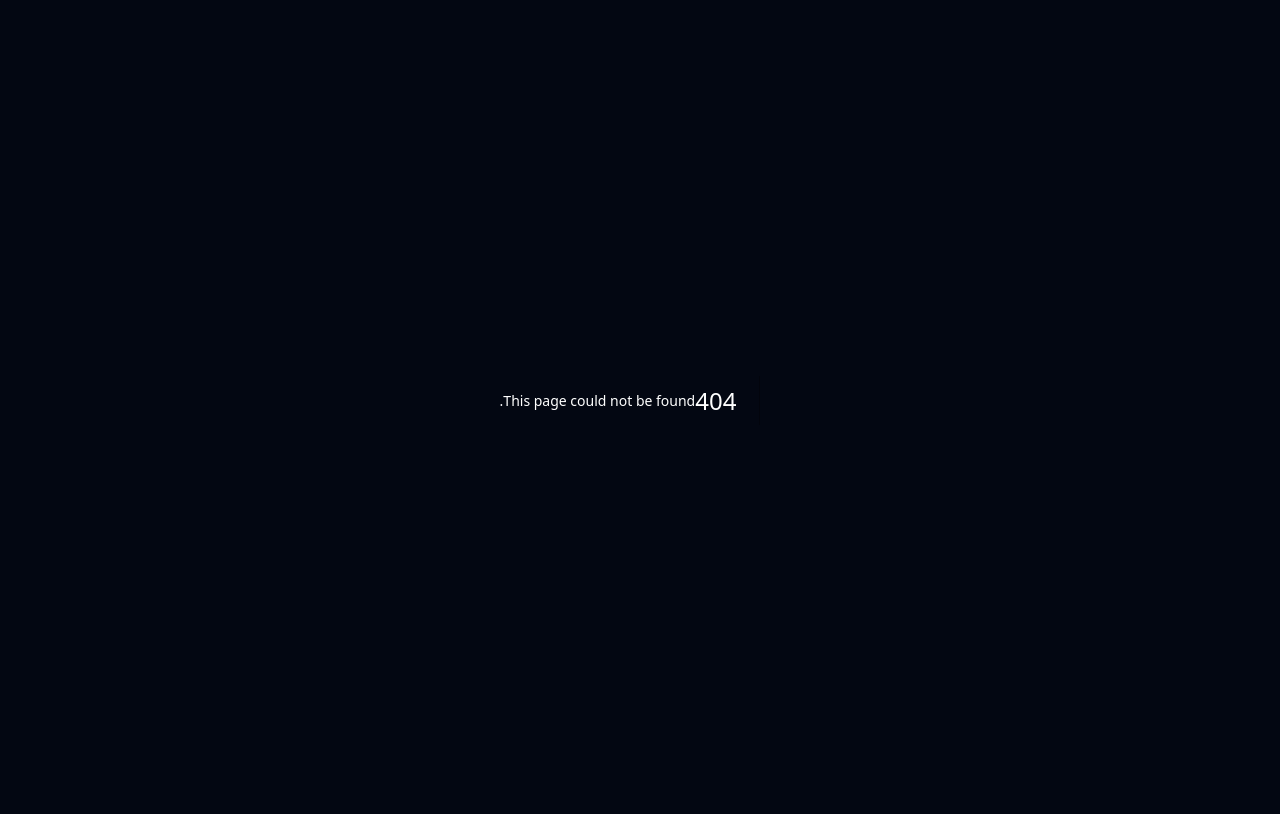
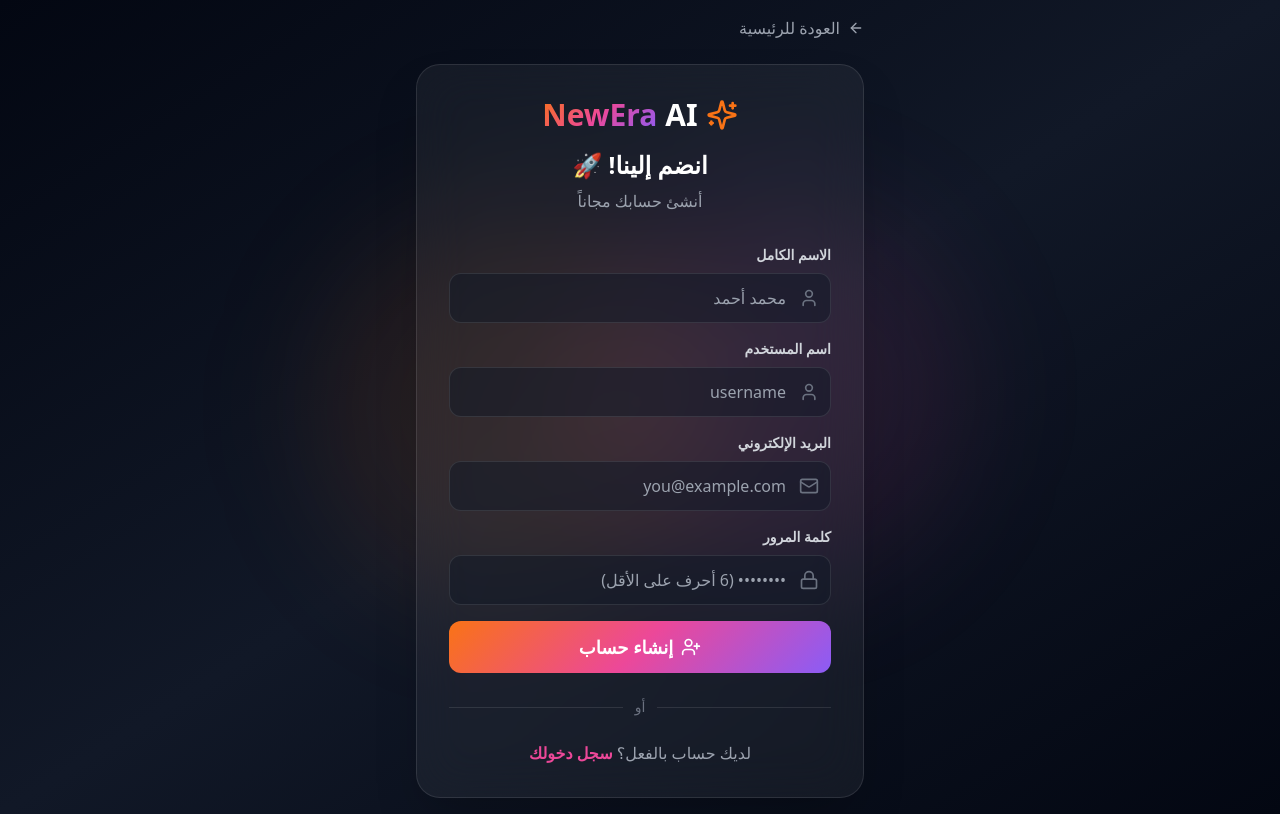
Before and after one commit to dreamsarena-web/newera-frontend, a Next.js app: page /register in a window 1280 px wide. Before the commit this address had no page. Built offline with nearby package versions, Linux system fonts and the light colour scheme.

Commit message:
Create page.tsx

```diff
--- /dev/null
+++ b/app/register/page.tsx
@@ -0,0 +1,213 @@
+"use client";
+
+import { useState } from "react";
+import { useRouter } from "next/navigation";
+import Link from "next/link";
+import { Mail, Lock, User, UserPlus, Loader2, Sparkles, ArrowLeft } from "lucide-react";
+import axios from "axios";
+import toast from "react-hot-toast";
+
+export default function RegisterPage() {
+  const router = useRouter();
+
+  const [formData, setFormData] = useState({
+    username: "",
+    email: "",
+    password: "",
+    full_name: "",
+  });
+  const [isLoading, setIsLoading] = useState(false);
+
+  const handleSubmit = async (e: React.FormEvent) => {
+    e.preventDefault();
+    if (isLoading) return;
+
+    if (formData.password.length < 6) {
+      toast.error("كلمة المرور يجب أن تكون 6 أحرف على الأقل");
+      return;
+    }
+
+    setIsLoading(true);
+
+    try {
+      const apiUrl = process.env.NEXT_PUBLIC_API_URL || "https://ai-arena-backend-knyp.onrender.com";
+
+      await axios.post(`${apiUrl}/api/v1/auth/register`, formData);
+
+      toast.success("تم إنشاء الحساب بنجاح! 🎉");
+
+      setTimeout(() => {
+        router.push("/login");
+      }, 1500);
+    } catch (error: any) {
+      const message = error.response?.data?.detail || "حدث خطأ، حاول مرة أخرى";
+      toast.error(message);
+    } finally {
+      setIsLoading(false);
+    }
+  };
+
+  const handleChange = (e: React.ChangeEvent<HTMLInputElement>) => {
+    setFormData({ ...formData, [e.target.name]: e.target.value });
+  };
+
+  return (
+    <div className="min-h-screen bg-gradient-to-br from-gray-950 via-gray-900 to-gray-950 flex items-center justify-center p-4">
+      {/* Background Effects */}
+      <div className="fixed inset-0 overflow-hidden pointer-events-none">
+        <div className="absolute top-1/4 right-1/4 w-96 h-96 bg-pink-500/10 rounded-full blur-3xl" />
+        <div className="absolute bottom-1/4 left-1/4 w-96 h-96 bg-orange-500/10 rounded-full blur-3xl" />
+      </div>
+
+      <div className="relative w-full max-w-md">
+        {/* Back Button */}
+        <Link
+          href="/"
+          className="inline-flex items-center gap-2 text-gray-400 hover:text-white mb-6 transition-colors"
+        >
+          <ArrowLeft className="w-4 h-4" />
+          العودة للرئيسية
+        </Link>
+
+        {/* Card */}
+        <div className="bg-white/5 backdrop-blur-xl border border-white/10 rounded-3xl p-8 shadow-2xl">
+          {/* Logo */}
+          <div className="text-center mb-8">
+            <div className="inline-flex items-center gap-2 mb-4">
+              <Sparkles className="w-8 h-8 text-newera-orange" />
+              <h1 className="text-3xl font-black">
+                <span className="text-gradient">NewEra</span>
+                <span className="text-white"> AI</span>
+              </h1>
+            </div>
+            <h2 className="text-2xl font-bold mb-2">انضم إلينا! 🚀</h2>
+            <p className="text-gray-400">أنشئ حسابك مجاناً</p>
+          </div>
+
+          {/* Form */}
+          <form onSubmit={handleSubmit} className="space-y-4">
+            {/* Full Name */}
+            <div>
+              <label className="block text-sm font-bold text-gray-300 mb-2">
+                الاسم الكامل
+              </label>
+              <div className="relative">
+                <User className="absolute right-3 top-1/2 -translate-y-1/2 w-5 h-5 text-gray-500" />
+                <input
+                  type="text"
+                  name="full_name"
+                  value={formData.full_name}
+                  onChange={handleChange}
+                  placeholder="محمد أحمد"
+                  required
+                  disabled={isLoading}
+                  className="w-full bg-gray-900/50 border border-white/10 rounded-xl pr-11 pl-4 py-3 focus:outline-none focus:border-newera-pink transition-colors disabled:opacity-50"
+                />
+              </div>
+            </div>
+
+            {/* Username */}
+            <div>
+              <label className="block text-sm font-bold text-gray-300 mb-2">
+                اسم المستخدم
+              </label>
+              <div className="relative">
+                <User className="absolute right-3 top-1/2 -translate-y-1/2 w-5 h-5 text-gray-500" />
+                <input
+                  type="text"
+                  name="username"
+                  value={formData.username}
+                  onChange={handleChange}
+                  placeholder="username"
+                  required
+                  disabled={isLoading}
+                  className="w-full bg-gray-900/50 border border-white/10 rounded-xl pr-11 pl-4 py-3 focus:outline-none focus:border-newera-pink transition-colors disabled:opacity-50"
+                />
+              </div>
+            </div>
+
+            {/* Email */}
+            <div>
+              <label className="block text-sm font-bold text-gray-300 mb-2">
+                البريد الإلكتروني
+              </label>
+              <div className="relative">
+                <Mail className="absolute right-3 top-1/2 -translate-y-1/2 w-5 h-5 text-gray-500" />
+                <input
+                  type="email"
+                  name="email"
+                  value={formData.email}
+                  onChange={handleChange}
+                  placeholder="you@example.com"
+                  required
+                  disabled={isLoading}
+                  className="w-full bg-gray-900/50 border border-white/10 rounded-xl pr-11 pl-4 py-3 focus:outline-none focus:border-newera-pink transition-colors disabled:opacity-50"
+                />
+              </div>
+            </div>
+
+            {/* Password */}
+            <div>
+              <label className="block text-sm font-bold text-gray-300 mb-2">
+                كلمة المرور
+              </label>
+              <div className="relative">
+                <Lock className="absolute right-3 top-1/2 -translate-y-1/2 w-5 h-5 text-gray-500" />
+                <input
+                  type="password"
+                  name="password"
+                  value={formData.password}
+                  onChange={handleChange}
+                  placeholder="•••••••• (6 أحرف على الأقل)"
+                  required
+                  minLength={6}
+                  disabled={isLoading}
+                  className="w-full bg-gray-900/50 border border-white/10 rounded-xl pr-11 pl-4 py-3 focus:outline-none focus:border-newera-pink transition-colors disabled:opacity-50"
+                />
+              </div>
+            </div>
+
+            {/* Submit */}
+            <button
+              type="submit"
+              disabled={isLoading}
+              className="w-full px-6 py-3 bg-newera-gradient rounded-xl font-bold text-lg hover:scale-[1.02] transition-transform disabled:opacity-50 disabled:hover:scale-100 flex items-center justify-center gap-2"
+            >
+              {isLoading ? (
+                <>
+                  <Loader2 className="w-5 h-5 animate-spin" />
+                  جاري الإنشاء...
+                </>
+              ) : (
+                <>
+                  <UserPlus className="w-5 h-5" />
+                  إنشاء حساب
+                </>
+              )}
+            </button>
+          </form>
+
+          {/* Divider */}
+          <div className="my-6 flex items-center gap-3">
+            <div className="flex-1 h-px bg-white/10" />
+            <span className="text-gray-500 text-sm">أو</span>
+            <div className="flex-1 h-px bg-white/10" />
+          </div>
+
+          {/* Login Link */}
+          <div className="text-center">
+            <p className="text-gray-400">
+              لديك حساب بالفعل؟{" "}
+              <Link
+                href="/login"
+                className="text-newera-pink font-bold hover:underline"
+              >
+                سجل دخولك
+              </Link>
+            </p>
+          </div>
+        </div>
+      </div>
+    </div>
+  );
+}
```
